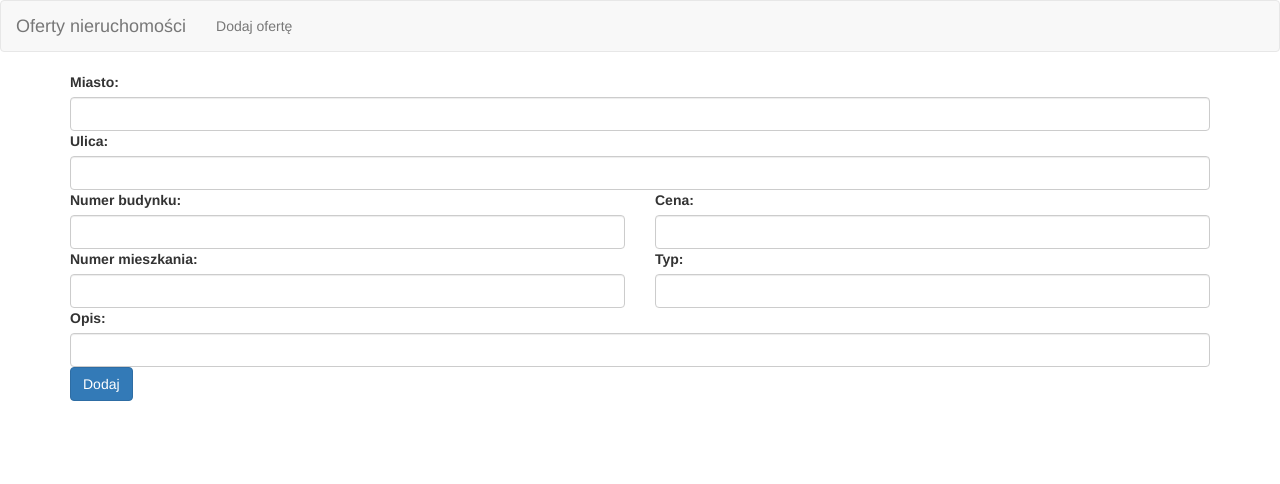
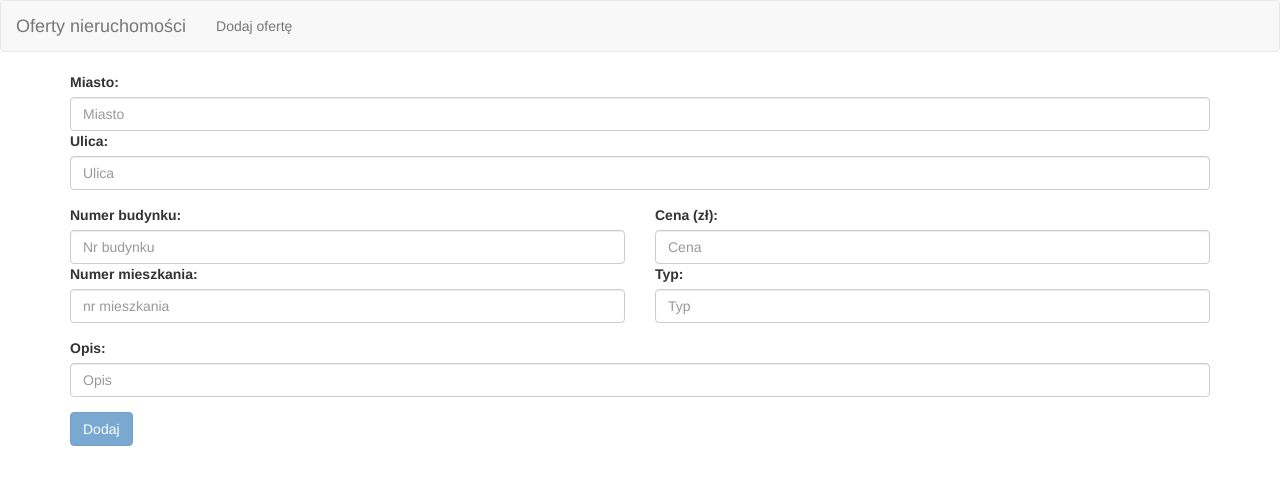
Before and after one commit to Cutter72/recruitment-task-01, an Angular app: page / in a window 1280 px wide. Shown: the top 484 px of the page. Built offline with nearby package versions, Linux system fonts and the light colour scheme.

Commit message:
Handle form input

```diff
--- a/src/app/app.module.ts
+++ b/src/app/app.module.ts
@@ -4,6 +4,7 @@ import { NgModule } from '@angular/core';
 import { AppComponent } from './app.component';
 import { HeaderComponent } from './header/header.component';
 import { NewEstateOfferFormComponent } from './new-estate-offer-form/new-estate-offer-form.component';
+import {FormsModule} from '@angular/forms';
 
 @NgModule({
   declarations: [
@@ -12,7 +13,8 @@ import { NewEstateOfferFormComponent } from './new-estate-offer-form/new-estate-
     NewEstateOfferFormComponent
   ],
   imports: [
-    BrowserModule
+    BrowserModule,
+    FormsModule
   ],
   providers: [],
   bootstrap: [AppComponent]
--- a/src/app/new-estate-offer-form/new-estate-offer-form.component.css
+++ b/src/app/new-estate-offer-form/new-estate-offer-form.component.css
@@ -0,0 +1,3 @@
+input.ng-invalid.ng-touched {
+  border: 1px solid red;
+}
--- a/src/app/new-estate-offer-form/new-estate-offer-form.component.html
+++ b/src/app/new-estate-offer-form/new-estate-offer-form.component.html
@@ -1,27 +1,29 @@
+<form (ngSubmit)="onSubmit()" #f="ngForm" ngNativeValidate>
 <div class="row">
-  <div class="col-md-12">
+  <div class="col-md-12 form-group">
     <label>Miasto:</label>
-    <input type="text" class="form-control" required="true">
+    <input type="text" placeholder="Miasto" class="form-control" required ngModel name="city">
     <label>Ulica:</label>
-    <input type="text" class="form-control" required="true">
+    <input type="text" placeholder="Ulica" class="form-control" required ngModel name="street">
   </div>
-  <div class="col-md-6">
+  <div class="col-md-6 form-group">
     <label>Numer budynku:</label>
-    <input type="number" step="1" min="1" class="form-control" required="true">
+    <input type="number" placeholder="Nr budynku" step="1" min="1" class="form-control" required ngModel name="property">
     <label>Numer mieszkania:</label>
-    <input type="number" step="1" min="1" class="form-control" required="true">
+    <input type="number" placeholder="nr mieszkania" step="1" min="1" class="form-control" required ngModel name="apartment">
   </div>
-  <div class="col-md-6">
-    <label>Cena:</label>
-    <input type="number" step="10000" min="0" class="form-control" required="true">
+  <div class="col-md-6 form-group">
+    <label>Cena (zł):</label>
+    <input type="number" placeholder="Cena" step="1" min="0" class="form-control" required ngModel name="price">
     <label>Typ:</label>
-    <input type="number" step="1" min="1" class="form-control" required="true">
+    <input type="number" placeholder="Typ" step="1" min="1" class="form-control" required ngModel name="type">
   </div>
-  <div class="col-md-12">
+  <div class="col-md-12 form-group">
     <label>Opis:</label>
-    <input type="text" class="form-control" required="true">
+    <input type="text" placeholder="Opis" class="form-control" required ngModel name="description">
   </div>
-  <div class="col-md-3">
-    <button type="submit" class="btn btn-primary">Dodaj</button>
+  <div class="col-md-3 form-group">
+    <button type="submit" class="btn btn-primary" [disabled]="f.invalid">Dodaj</button>
   </div>
 </div>
+</form>
--- a/src/app/new-estate-offer-form/new-estate-offer-form.component.ts
+++ b/src/app/new-estate-offer-form/new-estate-offer-form.component.ts
@@ -1,4 +1,5 @@
-import { Component, OnInit } from '@angular/core';
+import {Component, OnInit, ViewChild} from '@angular/core';
+import {NgForm} from '@angular/forms';
 
 @Component({
   selector: 'app-new-estate-offer',
@@ -6,10 +7,39 @@ import { Component, OnInit } from '@angular/core';
   styleUrls: ['./new-estate-offer-form.component.css']
 })
 export class NewEstateOfferFormComponent implements OnInit {
+  newEstateOffer: NewEstateOffer;
+  @ViewChild('f', {static: true}) signedForm: NgForm;
 
-  constructor() { }
+  constructor() {
+    this.newEstateOffer = new NewEstateOffer();
+  }
 
   ngOnInit() {
   }
 
+  onSubmit() {
+    if (this.signedForm.valid) {
+      this.newEstateOffer.city = this.signedForm.value.city;
+      this.newEstateOffer.street = this.signedForm.value.street;
+      this.newEstateOffer.property = this.signedForm.value.property;
+      this.newEstateOffer.apartment = this.signedForm.value.apartment;
+      this.newEstateOffer.price = this.signedForm.value.price;
+      this.newEstateOffer.type = this.signedForm.value.type;
+      this.newEstateOffer.description = this.signedForm.value.description;
+      console.log(this.newEstateOffer);
+    }
+  }
 }
+
+class NewEstateOffer {
+  city: string;
+  street: string;
+  property: string;
+  apartment: string;
+  price: number;
+  type: number;
+  description: string;
+
+  constructor() {
+  }
+}
```
